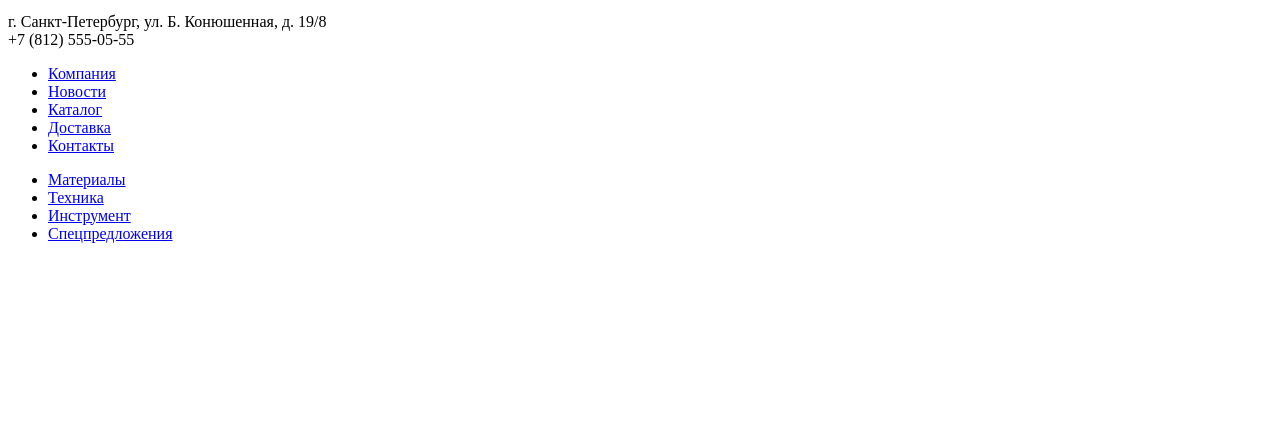
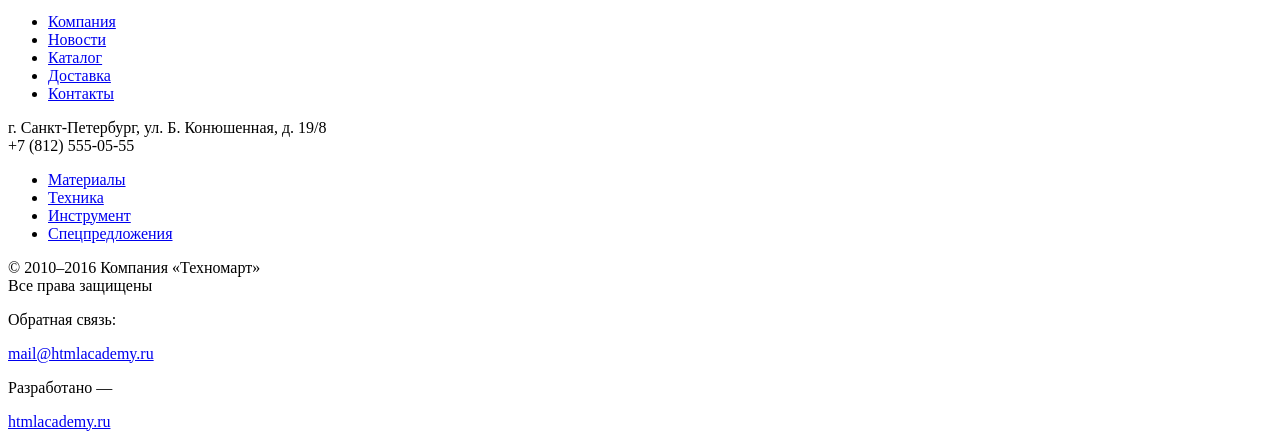
Before and after one commit to Slei91/40398-technomart, a plain HTML site: page index.html in a window 1280 px wide. Shown: the part 1875-2314 px from the top of the page. Before the commit the page ends 2134 px from the top, so only its background shows below. Drawn offline with Linux system fonts and the light colour scheme.

Commit message:
готова разметка technomart index

```diff
--- a/index.html
+++ b/index.html
@@ -284,18 +284,9 @@
 
 		<div class="main-footer_top">
 
-			<div class="main-footer_top-left">
+			<div class="main-footer_top1">
 
 				<a class="footer-logo" href="#"><img src="#" alt="#" width="100" height="100"></a>
-
-				<p>
-					г. Санкт-Петербург, ул. Б. Конюшенная, д. 19/8<br>
-					+7 (812) 555-05-55
-				</p>
-
-			</div>
-
-			<div class="main-footer_top-right">
 
 				<ul class="footer_first-nav">
 					<li>
@@ -314,6 +305,15 @@
 						<a href="#">Контакты</a>
 					</li>
 				</ul>
+
+			</div>
+
+			<div class="main-footer_top2">
+
+				<p>
+					г. Санкт-Петербург, ул. Б. Конюшенная, д. 19/8<br>
+					+7 (812) 555-05-55
+				</p>
 
 				<ul class="footer_second-nav">
 					<li>
@@ -336,10 +336,33 @@
 
 		<div class="main-footer_bottom">
 
+			<div class="footer-copyright">
+				<p>
+					© 2010–2016 Компания «Техномарт»<br>
+					Все права защищены
+				</p>
+			</div>
 
+			<div class="footer-social">
+				<a class="social social-vk" href="#"></a>
+				<a class="social social-fb" href="#"></a>
+				<a class="social social-inst" href="#"></a>
+			</div>
+
+			<div class="footer-designed">
+				<div>
+					<p>Обратная связь:</p>
+					<a href="#">mail@htmlacademy.ru</a>
+				</div>
+				<div>
+					<p>Разработано —</p>
+					<a href="#">htmlacademy.ru</a>
+				</div>
+			</div>
 
 		</div>
 
 	</footer>
+
 </body>
 </html>
```
